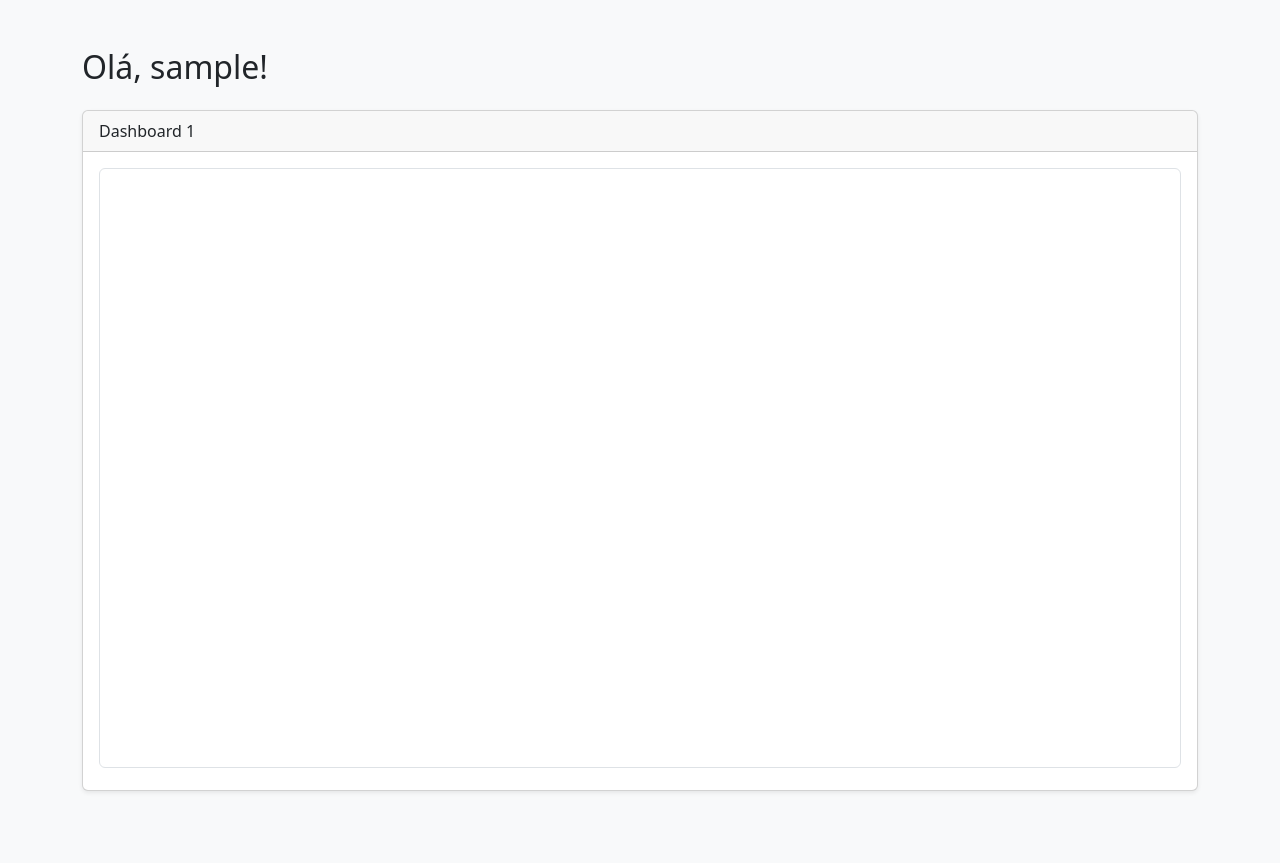
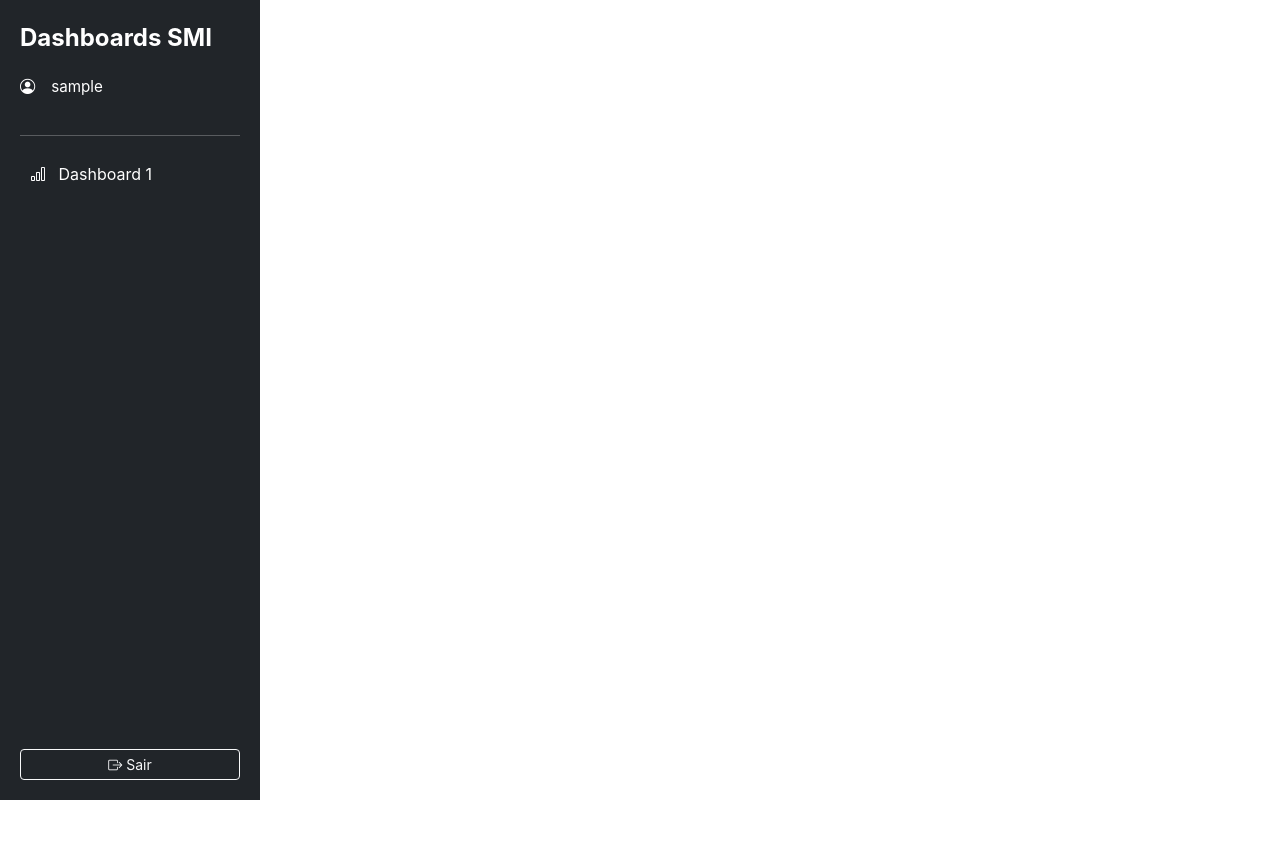
Before and after one commit to gabriel-pagani/dashboards-control, a Django app: page / in a window 1280 px wide. After the commit the page ends 800 px from the top, so only its background shows below. Run offline with Django 5.2, Linux system fonts and the light colour scheme; a user stored in the database is signed in; tables that the repository leaves empty hold one stand-in row (values such as "Sample post").

Commit message:
Desenvolvi o protótipo da interface do site

```diff
--- /dev/null
+++ b/app/static/css/index.css
@@ -0,0 +1,77 @@
+body {
+    margin: 0;
+    font-family: 'Inter', sans-serif;
+    background-color: #f4f6f8;
+    color: #212529;
+    height: 100vh;
+    display: flex;
+}
+
+.layout {
+    display: flex;
+    width: 100%;
+    height: 100vh;
+}
+
+.sidebar {
+    width: 260px;
+    background-color: #212529;
+    color: white;
+    display: flex;
+    flex-direction: column;
+    padding: 20px;
+}
+
+.logo {
+    font-size: 1.5rem;
+    font-weight: bold;
+    margin-bottom: 20px;
+}
+
+.user-section {
+    font-size: 0.95rem;
+    margin-bottom: 20px;
+    display: flex;
+    align-items: center;
+}
+
+.dashboard-nav {
+    flex-grow: 1;
+    display: flex;
+    flex-direction: column;
+    gap: 10px;
+}
+
+.dash-link {
+    background: none;
+    border: none;
+    color: white;
+    text-align: left;
+    padding: 10px;
+    border-radius: 8px;
+    transition: background 0.2s;
+}
+
+.dash-link:hover {
+    background-color: #343a40;
+    cursor: pointer;
+}
+
+.logout {
+    margin-top: auto;
+}
+
+.dashboard-view {
+    flex-grow: 1;
+    background-color: #fff;
+    display: flex;
+    flex-direction: column;
+    height: 100%;
+}
+
+iframe {
+    flex-grow: 1;
+    width: 100%;
+    height: 100%;
+    border: none;
+}
--- a/app/templates/index.html
+++ b/app/templates/index.html
@@ -3,24 +3,55 @@
 <html lang="pt-br">
 <head>
   <meta charset="UTF-8">
-    <title>Meus Dashboards</title>
+  <title>Dashboards</title>
+  <meta name="viewport" content="width=device-width, initial-scale=1">
   <link href="https://cdn.jsdelivr.net/npm/bootstrap@5.3.0/dist/css/bootstrap.min.css" rel="stylesheet">
+  <link href="https://cdn.jsdelivr.net/npm/bootstrap-icons@1.10.5/font/bootstrap-icons.css" rel="stylesheet">
+  <link href="{% static 'css/index.css' %}" rel="stylesheet">
 </head>
-<body class="bg-light">
-    <div class="container py-5">
-        <h2 class="mb-4">Olá, {{ user.username }}!</h2>
+<body>
+<div class="layout">
+  <aside class="sidebar">
+    <div class="logo">
+      <span>Dashboards SMI</span>
+    </div>
+    <div class="user-section">
+      <i class="bi bi-person-circle me-3"></i>
+      {{ user.username }}
+    </div>
+    <hr>
+    <nav class="dashboard-nav">
       {% if dashboard_urls %}
         {% for dash in dashboard_urls %}
-                <div class="card mb-4 shadow-sm">
-                    <div class="card-header">Dashboard {{ dash.id }}</div>
-                    <div class="card-body">
-                        <iframe src="{{ dash.url }}" width="100%" height="600" frameborder="0" class="w-100 border rounded"></iframe>
-                    </div>
-                </div>
+          <button class="dash-link" data-url="{{ dash.url }}">
+            <i class="bi bi-bar-chart me-2"></i> Dashboard {{ dash.id }}
+          </button>
         {% endfor %}
       {% else %}
-            <p>Nenhum dashboard vinculado.</p>
+        <p class="text-muted small">Nenhum dashboard.</p>
       {% endif %}
+    </nav>
+    <div class="logout">
+      <a href="{% url 'logout' %}" class="btn btn-outline-light btn-sm w-100">
+        <i class="bi bi-box-arrow-right"></i> Sair
+      </a>
     </div>
+  </aside>
+
+  <main class="dashboard-view">
+    <iframe id="dashboardFrame" src="{% if dashboard_urls %}{{ dashboard_urls.0.url }}{% endif %}" frameborder="0"></iframe>
+  </main>
+</div>
+<script>
+  const buttons = document.querySelectorAll('.dash-link');
+  const iframe = document.getElementById('dashboardFrame');
+
+  buttons.forEach(btn => {
+    btn.addEventListener('click', () => {
+      const url = btn.getAttribute('data-url');
+      iframe.src = url;
+    });
+  });
+</script>
 </body>
 </html>
--- a/app/templates/registration/login.html
+++ b/app/templates/registration/login.html
@@ -8,7 +8,7 @@
     <link href="https://cdn.jsdelivr.net/npm/bootstrap@5.3.0/dist/css/bootstrap.min.css" rel="stylesheet">
     <link href="https://cdn.jsdelivr.net/npm/bootstrap-icons@1.10.5/font/bootstrap-icons.css" rel="stylesheet">
     <link href="https://fonts.googleapis.com/css2?family=Inter:wght@400;600&display=swap" rel="stylesheet">
-    <link href="{% static 'css/style.css' %}" rel="stylesheet">
+    <link href="{% static 'css/login.css' %}" rel="stylesheet">
 </head>
 <body>
 <div class="container">
```
Also changed, not shown: app/static/css/login.css (renamed from app/static/css/style.css). Lines whose indentation alone changed are shown as unchanged.
